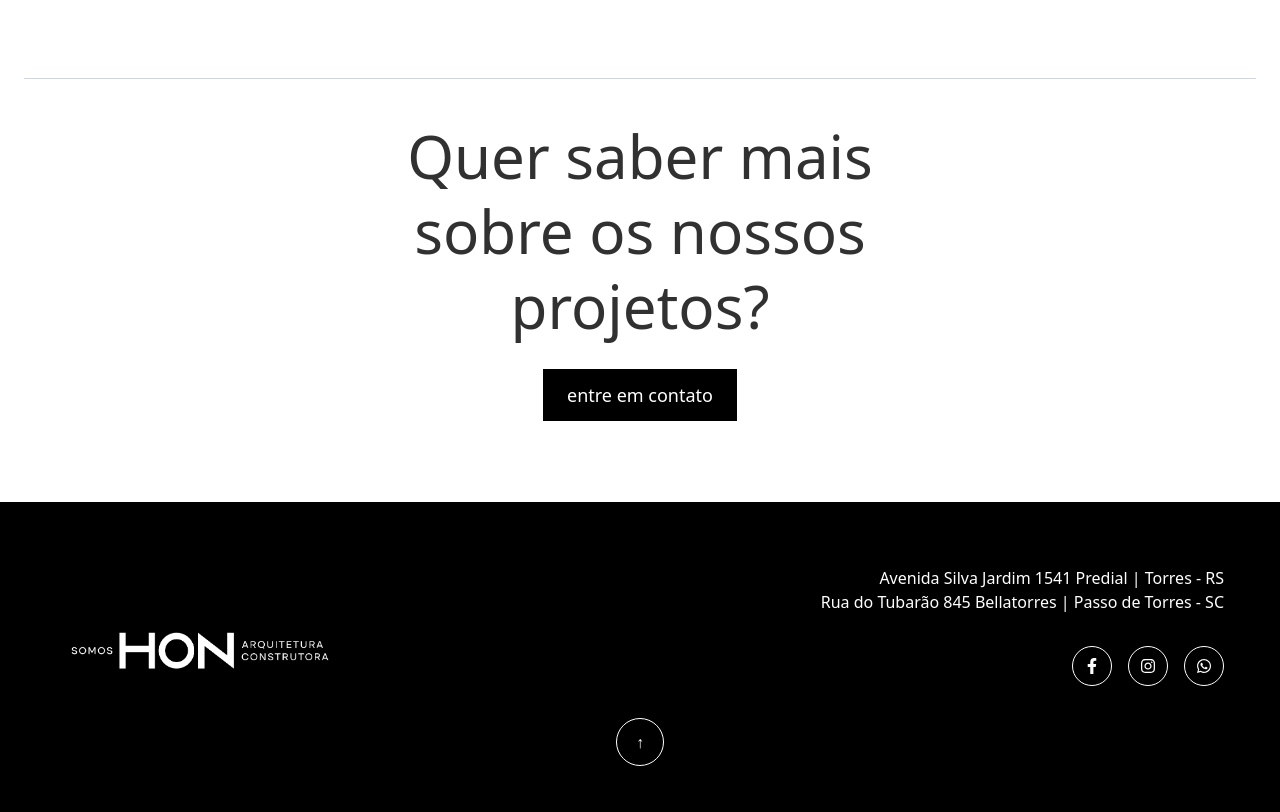
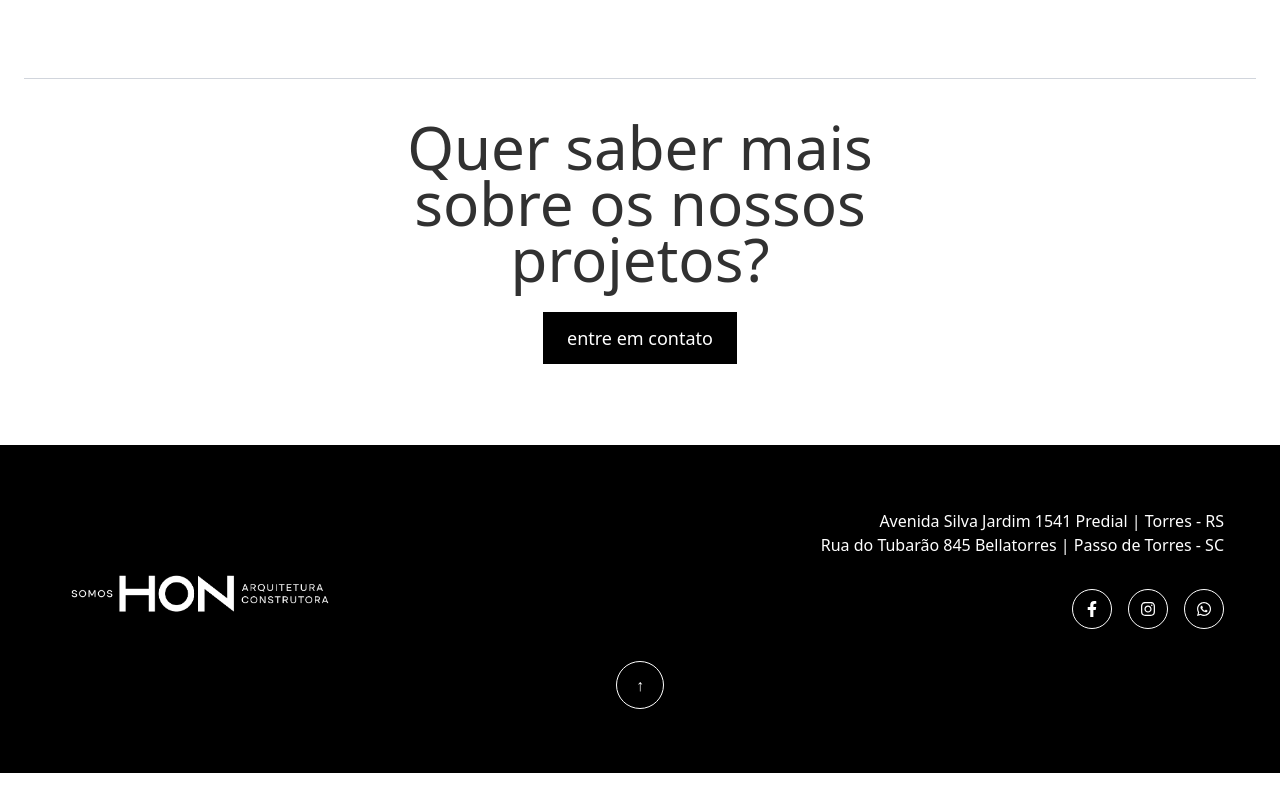
Before and after one commit to Adagen-Web/hon-arquitetura-construtora, a React (Vite) app: page / in a window 1280 px wide. Shown: the part 2001-2813 px from the top of the page. After the commit the page ends 2774 px from the top, so only its background shows below. Built offline with nearby package versions, Linux system fonts and the light colour scheme.

Commit message:
ajuste line heigth

```diff
--- a/src/components/ContactSection.jsx
+++ b/src/components/ContactSection.jsx
@@ -10,7 +10,7 @@ const ContactSection = () => {
       <Divider className="mb-6 sm:mb-10 w-full" />
 
       <div className="w-full sm:w-[600px]">
-        <h2 className="text-2xl sm:text-6xl font-yantramanav font-light text-[#313131] leading-snug sm:leading-tight">
+        <h2 className="text-2xl sm:text-6xl font-yantramanav font-light text-[#313131] md:leading-14 lg:leading-14">
           Quer saber mais sobre os nossos projetos?
         </h2>
       </div>
```
